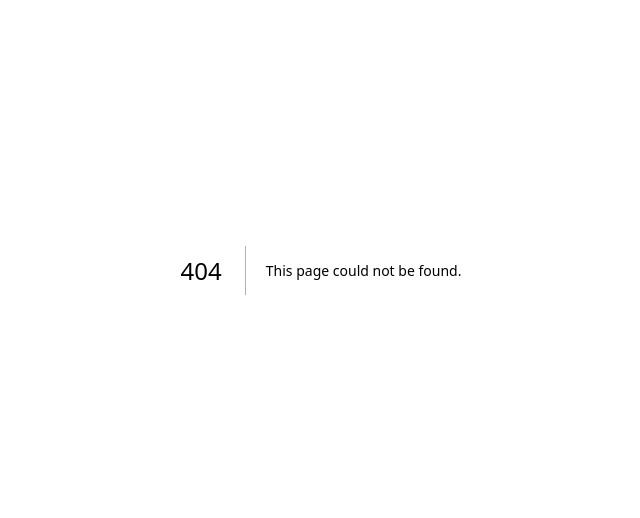
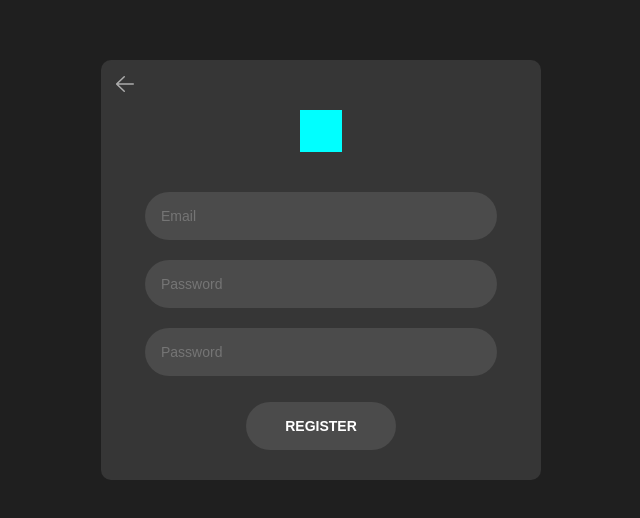
Before and after one commit to olimpialewinska/wee, a Next.js app: page /register in a window 1280 px wide. Before the commit this address had no page. Shown: the part 130-648 px from the top of the page, without its empty margins (319-959 px from the left). Built offline with nearby package versions, Linux system fonts and the light colour scheme.

Commit message:
login & register forms

```diff
--- a/src/components/chat-list-item.tsx
+++ b/src/components/chat-list-item.tsx
@@ -1,4 +1,4 @@
-export default function ChatListItem() {
+export function ChatListItem() {
   return (
     <div className="chat-list-item">
       <div className="chat-list-item-avatar"></div>
--- a/src/components/chat.tsx
+++ b/src/components/chat.tsx
@@ -1,3 +1,4 @@
+import { Message } from "./message"
 
 export default function Chat() {
     return(
@@ -13,6 +14,11 @@ export default function Chat() {
                 <div className="chat-header-icon chat-header-icon-menu"></div>
             </div>
             <div className="chat-content">
+                <Message isSelf message={""} time={""} />
+                <Message message={""} time={""} isSelf={false} />
+                 <Message isSelf message={""} time={""} />
+                <Message message={""} time={""} isSelf={false} />
+
                 </div>
 
                 <div className="chat-input">
--- a/src/pages/_app.tsx
+++ b/src/pages/_app.tsx
@@ -1,4 +1,6 @@
 import '@/styles/globals.css'
+import '@/styles/login.css'
+
 import type { AppProps } from 'next/app'
 import 'typeface-roboto';
 
--- a/src/pages/index.tsx
+++ b/src/pages/index.tsx
@@ -1,5 +1,5 @@
 import Head from "next/head";
-import ChatListItem from "@/components/chat-list-item";
+import { ChatListItem } from "@/components/chat-list-item";
 import Chat from "@/components/chat";
 
 export default function Home() {
--- /dev/null
+++ b/src/pages/register.tsx
@@ -0,0 +1,51 @@
+/* eslint-disable react/no-unescaped-entities */
+import Head from "next/head";
+
+export default function Register() {
+  return (
+    <>
+      <div className="login-container">
+        <div className="login">
+
+            <a href="/login">
+              <div className="back-arrow"></div>
+            </a>
+
+            <div className="login-header-icon"></div>
+
+
+          <form className="login-content">
+            <input
+              type="email"
+              className="form-control"
+              id="email"
+              placeholder="Email"
+            />
+
+            <input
+              type="password"
+              className="form-control"
+              id="password"
+              placeholder="Password"
+            />
+            <input
+              type="password"
+              className="form-control"
+              placeholder="Password"
+            />
+
+            <button
+              type="submit"
+              className="login-btn"
+              style={{
+                marginTop: 16,
+              }}
+            >
+              Register
+            </button>
+          </form>
+        </div>
+      </div>
+    </>
+  );
+}
--- a/src/styles/globals.css
+++ b/src/styles/globals.css
@@ -160,15 +160,13 @@ body {
 }
 
 .chat-header-info-main {
-
 }
 
-.chat-header-info-status-main{
+.chat-header-info-status-main {
   font-size: 12px;
   color: rgba(255, 255, 255, 0.5);
   margin-top: 2px;
 }
-
 
 .chat-header-icon-search {
   background-image: url("/search.svg");
@@ -178,7 +176,7 @@ body {
   background-image: url("/menu.svg");
 }
 
-.chat-input{
+.chat-input {
   height: 60px;
   background-color: rgb(54, 54, 54);
   display: flex;
@@ -186,14 +184,15 @@ body {
   padding: 0 10px;
 }
 
-.chat-content{
-  flex:1;
+.chat-content {
+  flex: 1;
   width: 100%;
   display: flex;
   overflow: auto;
+  flex-direction: column;
 }
 
-.chat-input-text{
+.chat-input-text {
   flex: 1;
   background-color: rgb(64, 64, 64);
   margin: 10px;
@@ -206,16 +205,49 @@ body {
   font-size: 14px;
 }
 
-.chat-header-icon-sent{
+.chat-header-icon-sent {
   background-image: url("/sent.svg");
   height: auto;
 }
-.chat-input-icon-attachment{
+.chat-input-icon-attachment {
   background-image: url("/attach.svg");
   height: auto;
 }
 
-.chat-header-icon-icon{
+.chat-header-icon-icon {
   background-image: url("/emoji.svg");
   height: auto;
 }
+
+.message {
+  display: flex;
+  width: 100%;
+  flex-direction: row;
+  margin: 10px;
+  align-items: center;
+}
+
+.message-content {
+  background-color: rgb(64, 64, 64);
+  border-radius: 20px;
+  padding: 10px;
+}
+
+.content-self {
+  background-color: rgb(0, 84, 56);
+  color: rgb(255, 255, 255);
+  align-self: flex-end;
+  flex-direction: row-reverse;
+
+}
+.message-time {
+  font-size: 12px;
+  color: rgba(255, 255, 255, 0.5);
+  margin-top: 2px;
+  margin: 10px;
+}
+
+.message-self{
+  align-self: flex-end;
+  flex-direction: row-reverse;
+}
--- /dev/null
+++ b/src/styles/login.css
@@ -0,0 +1,114 @@
+@media only screen and (max-width: 600px) {
+  .login {
+    width: 80% !important;
+  }
+}
+
+.login-container {
+  display: flex;
+  align-items: center;
+  justify-content: center;
+  width: 100vw;
+  height: 100vh;
+}
+
+.login {
+  width: 400px;
+  background-color: #fff;
+  border-radius: 10px;
+  background-color: rgb(54, 54, 54);
+  padding: 20px;
+  display: flex;
+  flex-direction: column;
+  align-items: center;
+  position: relative;
+}
+
+.login-header-icon {
+  width: 42px;
+  height: 42px;
+  background-color: aqua;
+  margin: 30px;
+}
+
+.login-content {
+  display: flex;
+  flex-direction: column;
+  justify-content: center;
+  align-items: center;
+  width: 80%;
+}
+
+.form-control {
+  width: 100%;
+  background-color: rgba(255, 255, 255, 0.1);
+  margin: 10px;
+  border: none;
+  color: rgb(255, 255, 255);
+  font-size: 16px;
+  padding: 16px;
+  outline: none;
+  border-radius: 24px;
+  font-size: 14px;
+}
+
+.login-btn {
+  width: 150px;
+  background-color: rgba(255, 255, 255, 0.1);
+  margin: 10px;
+  border: none;
+  color: rgb(255, 255, 255);
+  font-size: 16px;
+  padding: 16px;
+  outline: none;
+  border-radius: 24px;
+  font-size: 14px;
+  text-transform: uppercase;
+  cursor: pointer;
+  font-weight: bold;
+  transition: 0.2s all;
+}
+
+.login-btn:hover {
+  background-color: rgba(255, 255, 255, 0.2);
+}
+
+.login-footer {
+  display: flex;
+  align-items: center;
+  justify-content: space-between;
+  color: rgba(255, 255, 255, 0.6);
+}
+
+.login-footer p {
+  font-size: 14px;
+}
+
+.login-footer a {
+  color: rgba(255, 255, 255, 0.8);
+  text-decoration: none;
+  font-size: 14px;
+  transition: 0.1s all;
+  margin-left: 8px;
+}
+
+.back-arrow {
+  width: 24px;
+  height: 24px;
+  border-radius: 50%;
+  background-image: url("/left-arrow.svg");
+  background-size: 24px;
+  background-repeat: no-repeat;
+  background-position: center;
+  filter: invert(1);
+  cursor: pointer;
+  opacity: 0.7;
+  transition: 0.1s all;
+  position: absolute;
+  top: 12px;
+  left: 12px;
+}
+
+.back-arrow:hover {
+  opacity: 1;
+}
--- /dev/null
+++ b/src/utils.ts
@@ -0,0 +1,3 @@
+export const classNames = (...args: (string | boolean)[]) => {
+    return args.filter(Boolean).join(' ');
+}
```
Also changed, not shown: src/components/message.tsx (added, +22 -0 lines), src/pages/login.tsx (added, +42 -0 lines), public/left-arrow.svg (added), 1 other file (tests, documents, lock files or other folders).
